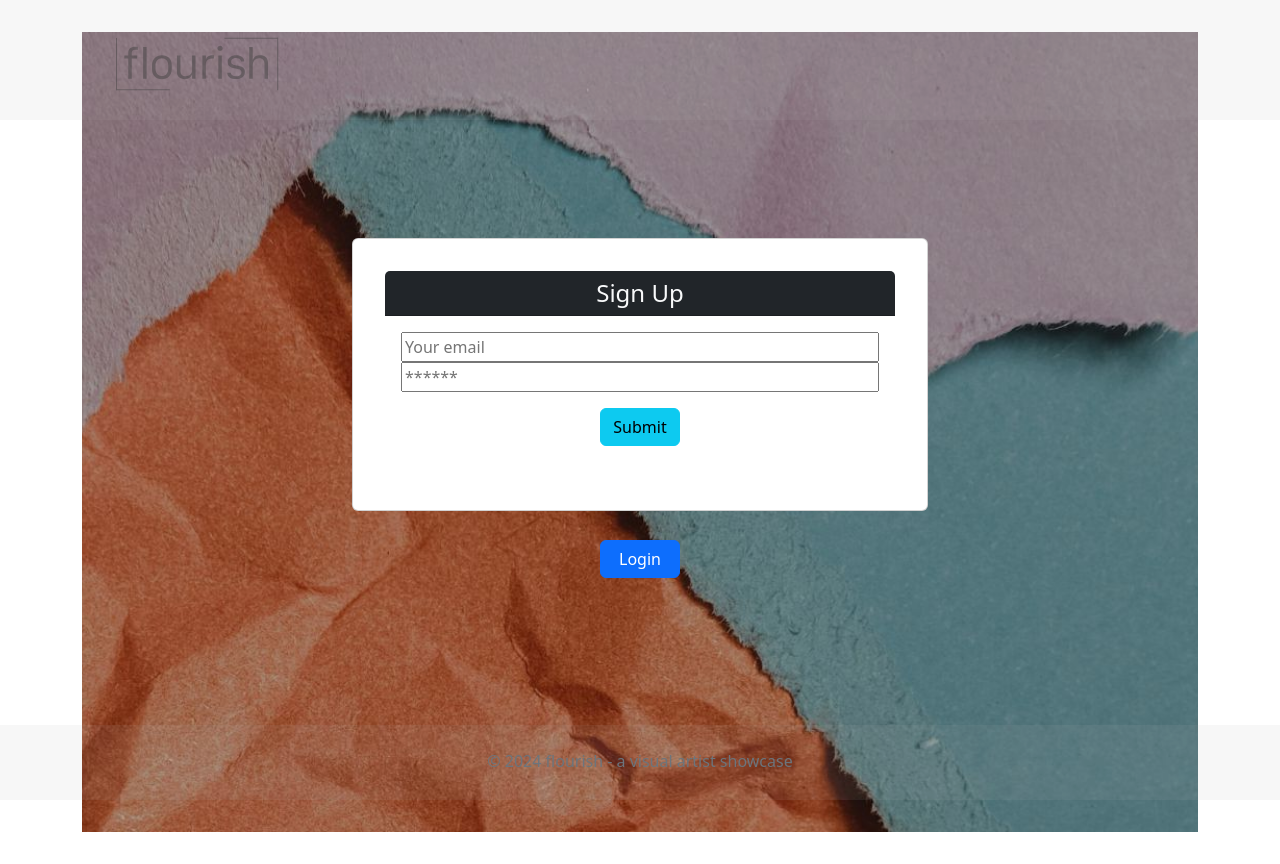
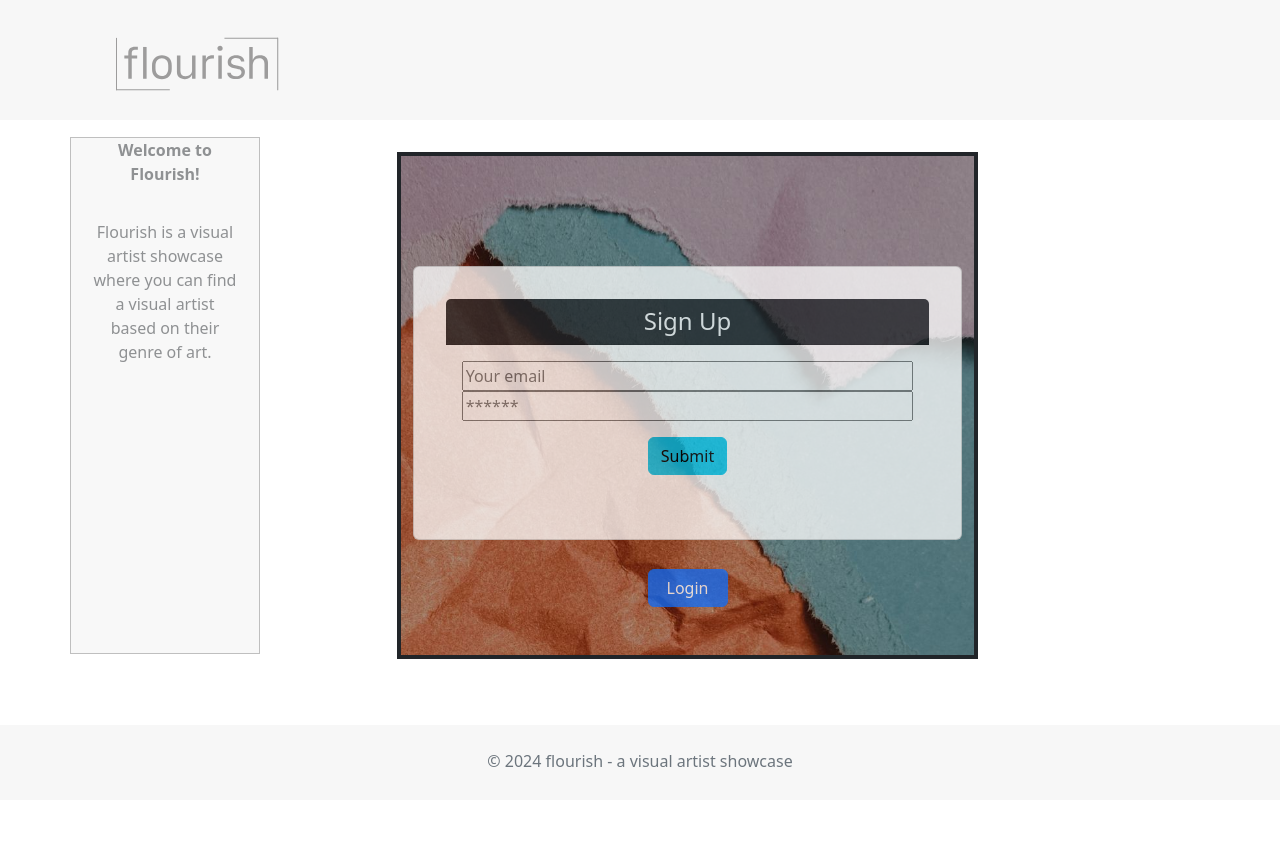
Before and after one commit to rickdeakins/flourish, a React (Vite) app in the folder client/: page / in a window 1280 px wide. After the commit the page ends 800 px from the top, so only its background shows below. Built offline with nearby package versions, Linux system fonts and the light colour scheme.

Commit message:
Home page UI has been established. Additional text to be added - potentially svg.

```diff
--- a/client/src/pages/Home.jsx
+++ b/client/src/pages/Home.jsx
@@ -17,13 +17,15 @@ const Home = () => {
     backgroundImage: `url(${backgroundImage})`,
     backgroundSize: 'cover',
     backgroundPosition: 'center',
-    minHeight: '100vh',
+    minHeight: '50vh',
     display: 'flex',
     flexDirection: 'column',
     justifyContent: 'center',
     alignItems: 'center',
-    width: '100%',
+    marginTop: '120px',
+    width: '70%',
     position: 'relative',
+    border: '4px solid'
   };
 
   const logout = () => {
@@ -32,17 +34,25 @@ const Home = () => {
   };
 
   return (
+    <>
+      <Row>
+        <Col md={2} className="opacity-50" style={{ height: "auto", marginTop:'105px', marginBottom:'5px',border: '0.5px solid gray', backgroundColor: '#F2F2F2'}}>
+          <strong>Welcome to Flourish! </strong>
+          <p style={{ margin: "10px", textAlign: 'left-justify' }}><br/>
+            Flourish is a visual artist showcase where you can find a visual artist based on their genre of art.
+          </p>
+        </Col>
+        <Col md={9}>
           <Container fluid style={containerStyle}>
-      <Row className="h-100 align-items-center justify-content-center">
+            <Row className="justify-content-center opacity-75" style={{ marginTop: "20%" }}>
               <Col md={12} className="text-center">
-          {Auth.loggedIn() ? ( // If user is logged in, show welcome message
+                {Auth.loggedIn() ? (
                   <>
                     <button className="btn btn-lg btn-light m-2 fixed-bottom" onClick={logout}>
                       Logout
                     </button>
                   </>
                 ) : (
-            // If user is not logged in, show login or signup form
                   <>
                     {activeTab === 'login' ? <Signup /> : <Login />}
                     <CustomButton activeTab={activeTab} handleTabChange={handleTabChange} />
@@ -51,6 +61,13 @@ const Home = () => {
               </Col>
             </Row>
           </Container>
+        </Col>
+        {/* <Col md={1} className="h-100 align-items-left justify-content-center opacity-75" style={{ marginTop: "22%",border: '2px solid gray' }}>
+          <strong class="bg-color-dark">DISCOVER </strong>
+          <p>Your New Favorite Artist by Genre</p>
+        </Col> */}
+      </Row>
+    </>
   );
 };
 
```
Lines whose indentation alone changed are shown as unchanged.
